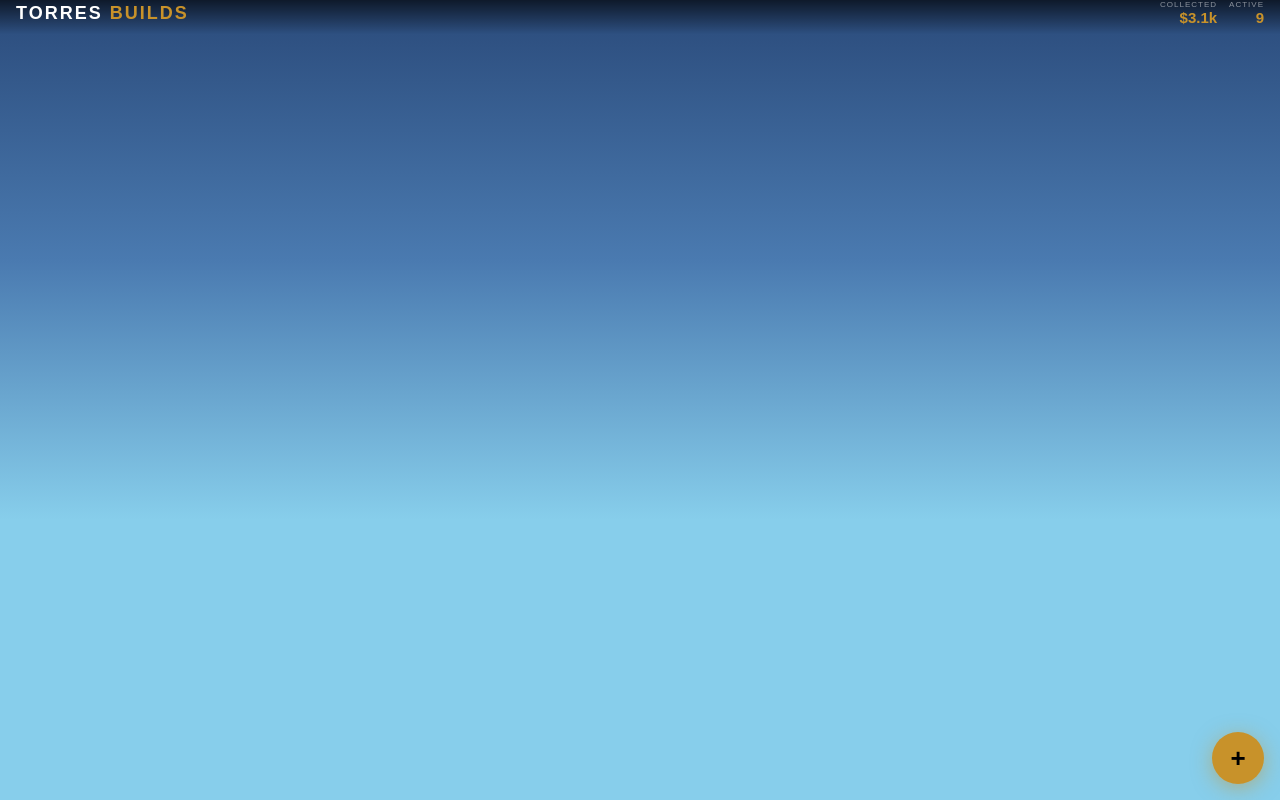
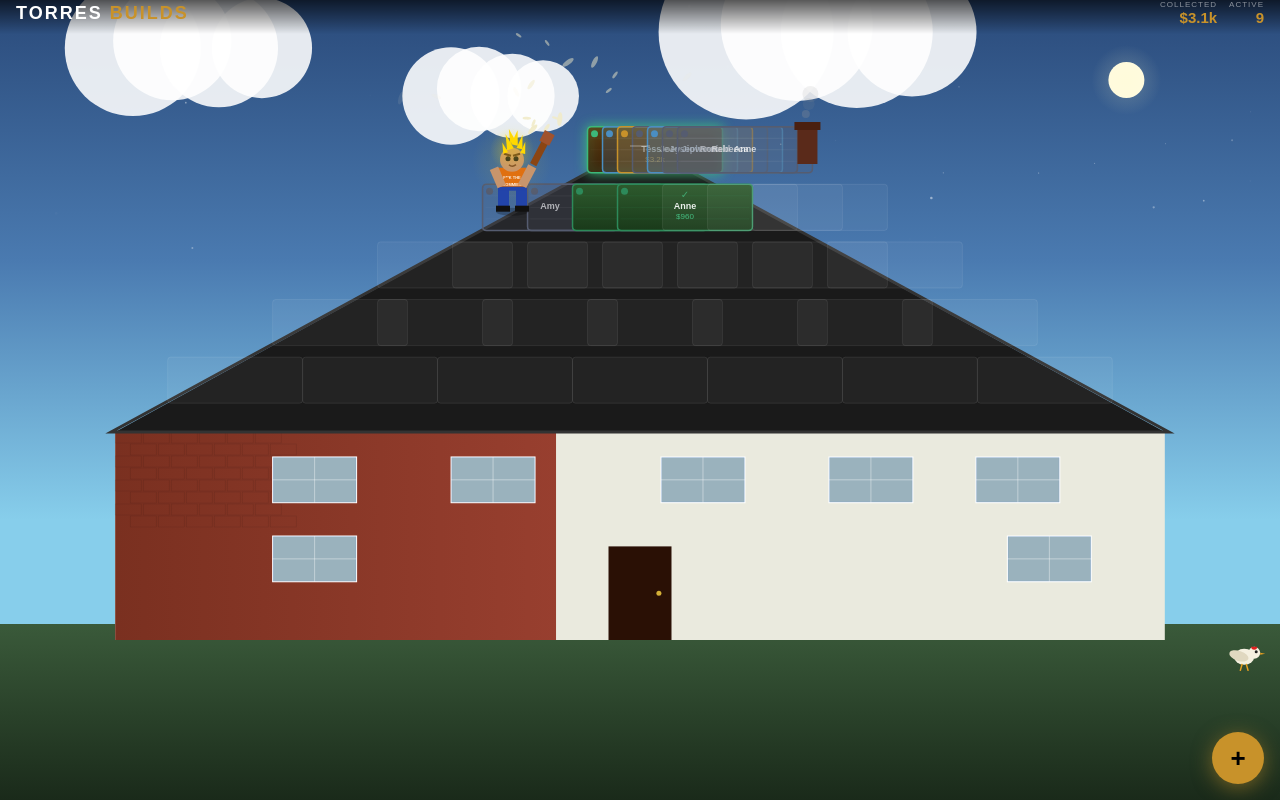
Before and after one commit to scrubs14/torres-builds, a plain HTML site: page index.html in a window 1280 px wide. Drawn offline with Linux system fonts and the light colour scheme; no server answers.

Commit message:
Fix stars not defined crash — move to top-level scope

```diff
--- a/index.html
+++ b/index.html
@@ -191,6 +191,7 @@ let addMode = false;
 let walkTarget = null;
 let walkProgress = 0;
 let t = 0;
+let stars = [];
 
 // Chris state
 let chris = {x:0.4, y:0, batSwing:0, batDir:1, mode:'fighting', modeTimer:0, coffeeAlpha:0, walking:false};
```
